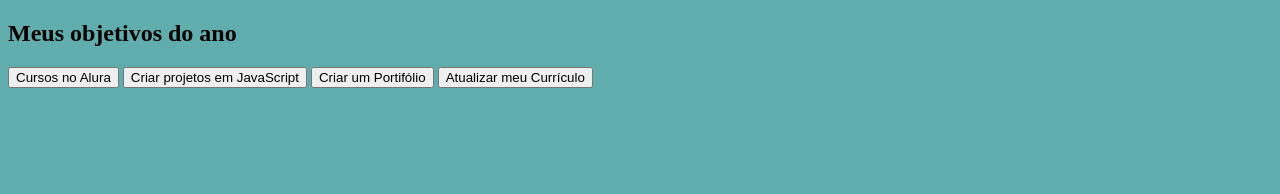
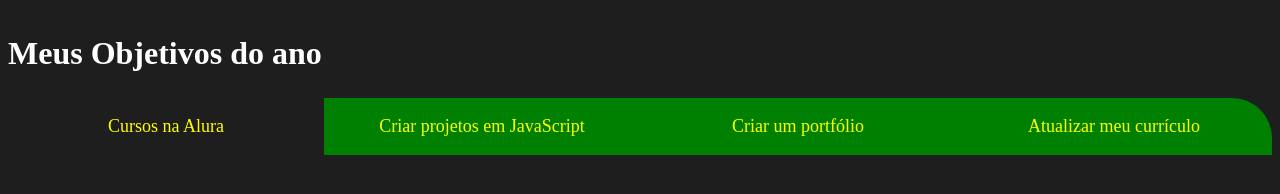
Before and after one commit to Milena2846/pdv, a plain HTML site: page index.html in a window 1280 px wide. Drawn offline with Linux system fonts and the light colour scheme.

Commit message:
Add files via upload

```diff
--- a/index.html
+++ b/index.html
@@ -3,18 +3,18 @@
     <head>
         <meta charset="UTF-8">
         <meta name="viewport" content="width=device-width, initial-scale=1.0">
-    <title>Meus objetivos de vida</title>
-    <link rel= "stylesheet" href="style.css">
+        <title>Meus objetivos do ano</title>
+        <link rel="stylesheet" href="style.css">
     </head>
     <body>
         <section class="conteudo-principal"></section>
-    <h2 class="titulo-principal">Meus objetivos do ano</h2>
+        <h2 class="titulo-principal">Meus Objetivos do ano</h2>
         <div class="botoes">
-       <button class="botao"> Cursos no Alura</button>
-       <button class="botao"> Criar projetos em JavaScript</button>
-       <button class="botao"> Criar um Portifólio</button>
-       <button class="botao"> Atualizar meu Currículo</button>
+            <button class="botao ativo">Cursos na Alura</button>
+            <button class="botao">Criar projetos em JavaScript</button>
+            <button class="botao">Criar um portfólio</button>
+            <button class="botao">Atualizar meu currículo</button>
         </div>
-
+        <script src="main.js"></script>
     </body>
 </html>
--- /dev/null
+++ b/main.js
@@ -0,0 +1,6 @@
+const botoes = document.querySelectorAll (".botoes");
+e.log(botoes);
+
+for(let i =0; 1<botoes.length; i++){
+   console.log(1)
+}
--- a/style.css
+++ b/style.css
@@ -1,4 +1,53 @@
 body{
-    background-color: rgb(95, 173, 173);
+    background-color: #1E1E1E;
+    color:#FFFF;
+    font-family: 'Times New Roman';
+}
+.conteudo-principal {
+    display: flex;
+    flex-direction: column;
+    justify-content: center;
+    align-items: center;
+    max-width: 1200px;
+    width: 100%;
+    margin: 0 auto;
+}
+.titulo-principal {
+    text-align: left;
+    width: 100%;
+    font-size: 32px;
+}
+.botao {
+    font-family: 'Times New Roman', Times, serif;
+    background-color: green;
+    color: yellow;
+    display: flex;
+    justify-content: center;
+    padding: 1em;
+    font-size: 18px;
+    align-items: center;
+    width: 100%;
+    border-bottom: 4px solid var(--botao-ativo);
+    border-left: 2px solid var(--botao-ativo);
+    border-right: 2px solid var(--botao-ativo);
+    border-top: none;
+}
+.ativo{
+    background-color: var(--botao-ativo);
+    border-bottom: 4px solid var(--verde);
+}
+.botoes {
+    display: block;
+}
+@media screen and (min-width: 768px) {
+    .botoes {
+        display: flex;
+    }
+    .botao:first-child{
+        border-radius: 40px 0 0 0;
+    }
+    .botao:last-child{
+        border-radius: 0 40px 0 0;
 
 }
+}
```
Lines whose indentation alone changed are shown as unchanged.
